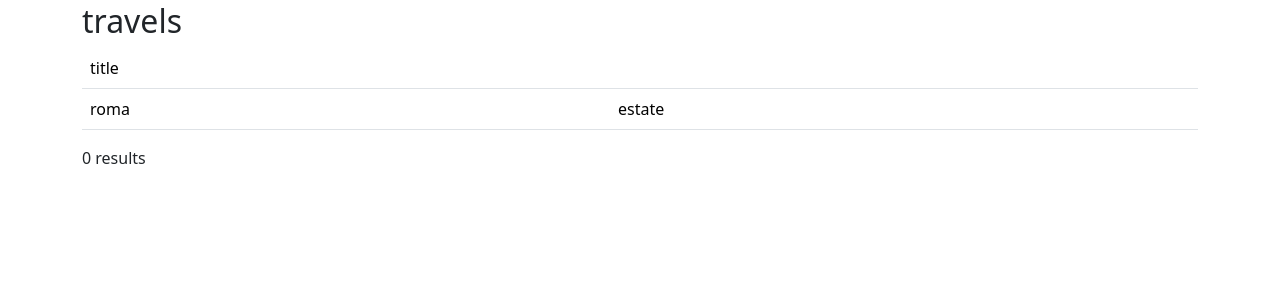
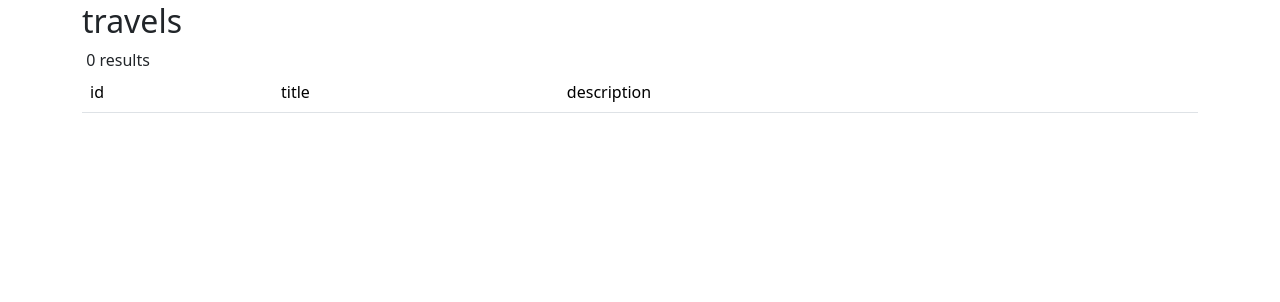
Before and after one commit to Federicaye/travel-app, a PHP site: page / in a window 1280 px wide. Shown: the part 38-340 px from the top of the page. Run offline with PHP 8.4, Linux system fonts and the light colour scheme; data that the repository does not hold is empty.

Commit message:
table trips

```diff
--- a/index.php
+++ b/index.php
@@ -1,6 +1,6 @@
 <?php
 //including the database connection file
-include_once("db/connection.php");
+include_once ("db/connection.php");
 
 //fetching data in descending order (lastest entry first)
 $trips = $conn->query("SELECT * FROM trips");
@@ -9,12 +9,15 @@ $trips = $conn->query("SELECT * FROM trips");
 
 <!DOCTYPE html>
 <html lang="en">
+
 <head>
     <meta charset="UTF-8">
     <meta name="viewport" content="width=device-width, initial-scale=1.0">
     <title>Document</title>
-    <link href='https://cdn.jsdelivr.net/npm/bootstrap@5.3.3/dist/css/bootstrap.min.css' rel='stylesheet' integrity='sha384-QWTKZyjpPEjISv5WaRU9OFeRpok6YctnYmDr5pNlyT2bRjXh0JMhjY6hW+ALEwIH' crossorigin='anonymous'>
+    <link href='https://cdn.jsdelivr.net/npm/bootstrap@5.3.3/dist/css/bootstrap.min.css' rel='stylesheet'
+        integrity='sha384-QWTKZyjpPEjISv5WaRU9OFeRpok6YctnYmDr5pNlyT2bRjXh0JMhjY6hW+ALEwIH' crossorigin='anonymous'>
 </head>
+
 <body>
     <p>ciao</p>
     <header>
@@ -25,29 +28,29 @@ $trips = $conn->query("SELECT * FROM trips");
         <table class="table table-hover">
             <thead>
                 <tr>
+                    <td>id</td>
                     <td>title</td>
-                <td></td>
+                    <td>description</td>
                 </tr>
             </thead>
+            <img src="" alt="">
             <tbody>
-            <tr>
-                <td>roma</td>
-                <td>estate</td>
-            </tr>
-        </tbody>
-    </table>
-
                 <?php
                 if ($trips->num_rows > 0) {
                     // output data of each row
-    while($row = $trips->fetch_assoc()) {
-      echo "id: " . $row["id"]. " - Name: " . $row["title"];
+                    while ($row = $trips->fetch_assoc()) {
+                        echo "<tr> <td>" . $row["id"] . "</td> <td>" . $row["title"] . "</td> <td>" . $row["description"]. "<td> <img src='". $row["image"] ."' style='width: 100px; height:100px;'> </td> </tr>";
                     }
                 } else {
                     echo "0 results";
                 }
 
                 ?>
+            </tbody>
+        </table>
+
+
     </div>
 </body>
+
 </html>
```
Lines whose indentation alone changed are shown as unchanged.
